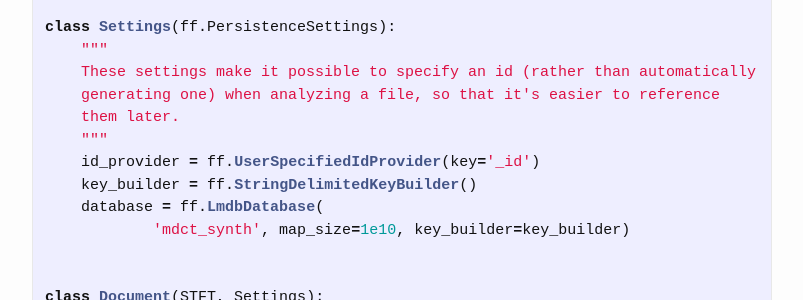
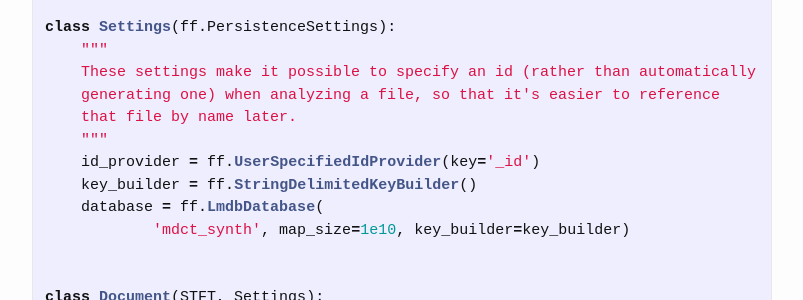
Before and after one commit to JohnVinyard/JohnVinyard.github.io, a Jekyll site: the page built from _posts/2016-08-13-building-a-simple-audio-encoder.markdown, in a window 1280 px wide and 900 px high, scrolled down 1153 px. Shown: the part 173-473 px from the top of the window, without its empty margins (238-1041 px from the left). Built offline with Jekyll 4.4.1, drawn with Linux system fonts in a browser that asks for light colours.

Commit message:
Clarify doc comment in code example

```diff
--- a/_posts/2016-08-13-building-a-simple-audio-encoder.markdown
+++ b/_posts/2016-08-13-building-a-simple-audio-encoder.markdown
@@ -53,7 +53,7 @@ class Settings(ff.PersistenceSettings):
     """
     These settings make it possible to specify an id (rather than automatically
     generating one) when analyzing a file, so that it's easier to reference
-    them later.
+    that file by name later.
     """
     id_provider = ff.UserSpecifiedIdProvider(key='_id')
     key_builder = ff.StringDelimitedKeyBuilder()
```
